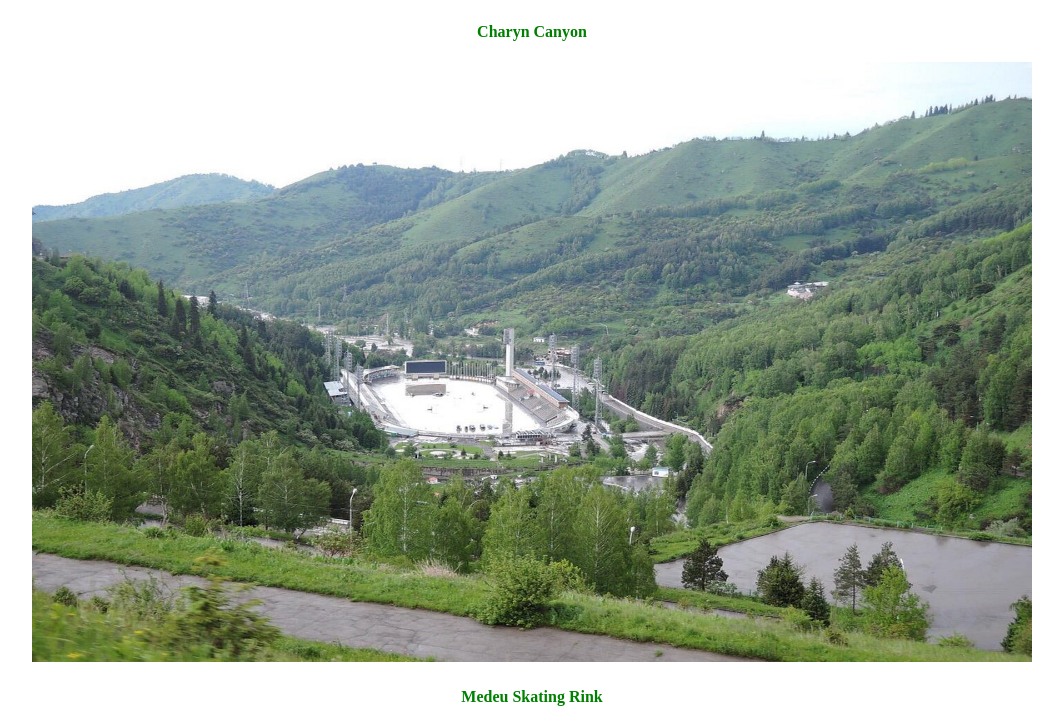
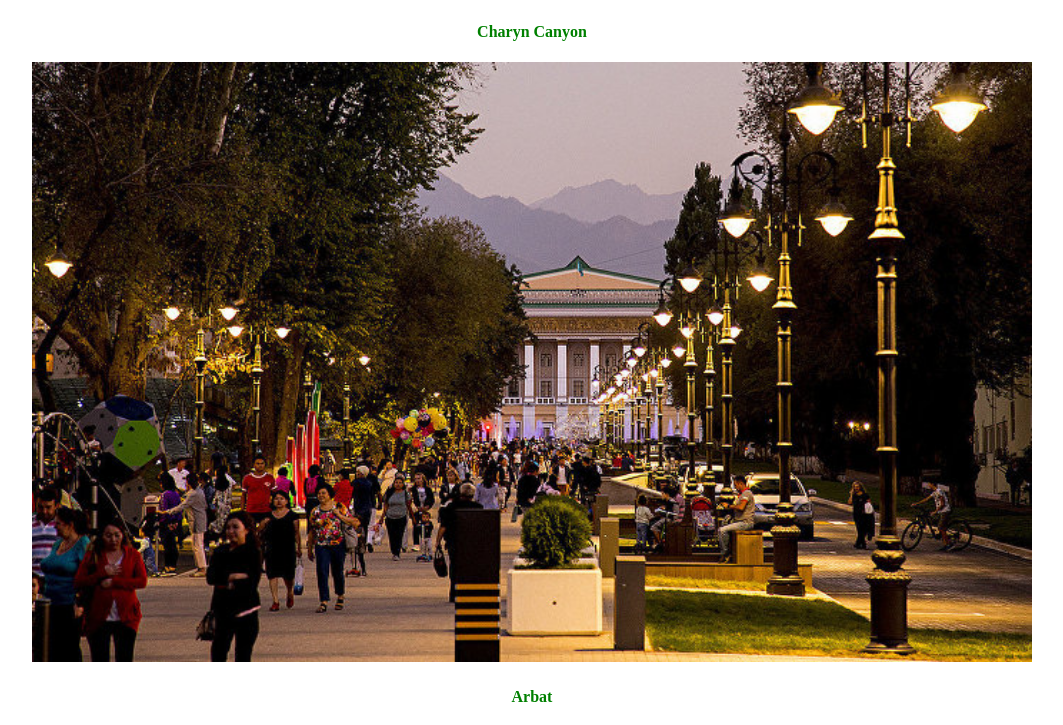
Before and after one commit to ArunaNyssanbay/ArunaNyssanbay.github.io, a plain HTML site: page index.html in a window 1280 px wide. Shown: the part 2323-3048 px from the top of the page, without its empty margins (108-1171 px from the left). Drawn offline with Linux system fonts and the light colour scheme; grey boxes are pictures that could not be loaded.

Commit message:
new changes

```diff
--- a/index.html
+++ b/index.html
@@ -19,8 +19,6 @@
 <h4 style="color:green;text-align:center;">Kolsay lake</h4>
 <p style="color:darkblue;text-align:center;"><img src="charyn.jpeg" alt="Charyn" width='1000' height='600' class="center"></p>
 <h4 style="color:green;text-align:center;">Charyn Canyon</h4>
-<p style="color:darkblue;text-align:center;"><img src="Medeo.jpeg" alt="medeo" width='1000' height='600' class="center"></p>
-<h4 style="color:green;text-align:center;">Medeu Skating Rink</h4>
 <p style="color:darkblue;text-align:center;"><img src="Arbat.jpeg" alt="Arbat" width='1000' height='600' ></p>
 <h4 style="color:green;text-align:center;">Arbat</h4>
 <p style="color:darkblue;text-align:center;"><img src="AlmatyLake.jpeg" alt="BigAlmatyLake" width='1000' height='600' class="center"></p>
```
